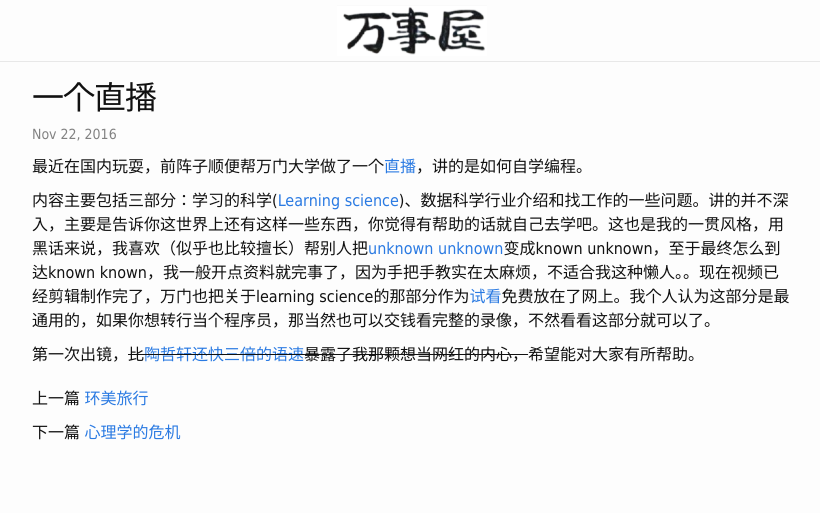
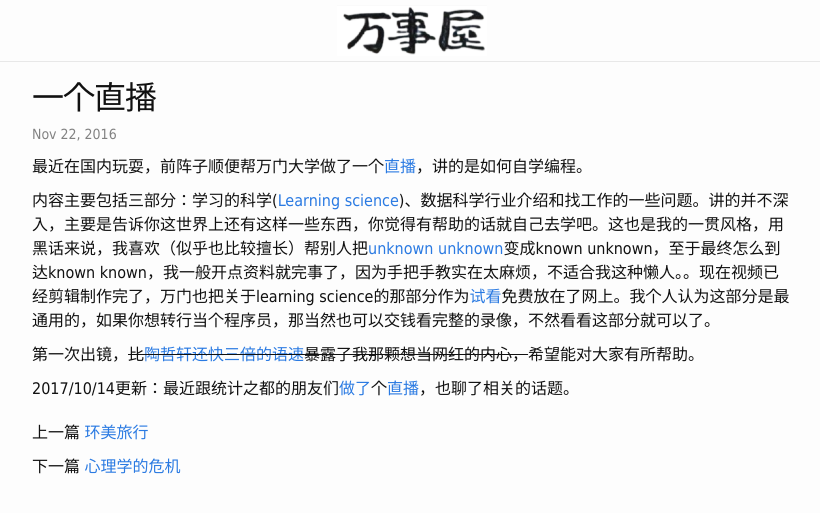
Before and after one commit to tcya/tcya.github.io, a Jekyll site: the page built from _posts/2016-11-22-zhibo.html, in a window 1280 px wide. Shown: the top 513 px of the page, without its empty margins (228-1048 px from the left). Built offline with Jekyll 4.4.1, drawn with Linux system fonts in a browser that asks for light colours; comment, search, counter and statistics services are not loaded.

Commit message:
Add link of COS live

```diff
--- a/_posts/2016-11-22-zhibo.html
+++ b/_posts/2016-11-22-zhibo.html
@@ -14,5 +14,7 @@ title:  "一个直播"
 <p>内容主要包括三部分：学习的科学(<a href="https://en.wikipedia.org/wiki/Learning_sciences">Learning science</a>)、数据科学行业介绍和找工作的一些问题。讲的并不深入，主要是告诉你这世界上还有这样一些东西，你觉得有帮助的话就自己去学吧。这也是我的一贯风格，用黑话来说，我喜欢（似乎也比较擅长）帮别人把<a href="https://en.wikipedia.org/wiki/There_are_known_knowns">unknown unknown</a>变成known unknown，至于最终怎么到达known known，我一般开点资料就完事了，因为手把手教实在太麻烦，不适合我这种懒人。。现在视频已经剪辑制作完了，万门也把关于learning science的那部分作为<a href="https://www.wanmen.org/courses/586d23485f07127674135dcc">试看</a>免费放在了网上。我个人认为这部分是最通用的，如果你想转行当个程序员，那当然也可以交钱看完整的录像，不然看看这部分就可以了。</p>
 
 <p>第一次出镜，<s>比<a href="http://blog.sciencenet.cn/blog-286797-506876.html">陶哲轩还快三倍的语速</a>暴露了我那颗想当网红的内心，</s>希望能对大家有所帮助。</p>
+
+<p>2017/10/14更新：最近跟统计之都的朋友们<a href="http://mp.weixin.qq.com/s/W6meZ_NNhTAMcHtDbv_K5w">做了</a>个<a href="http://www.bilibili.com/video/av15256742">直播</a>，也聊了相关的话题。</p>
 </body>
 </html>
```
